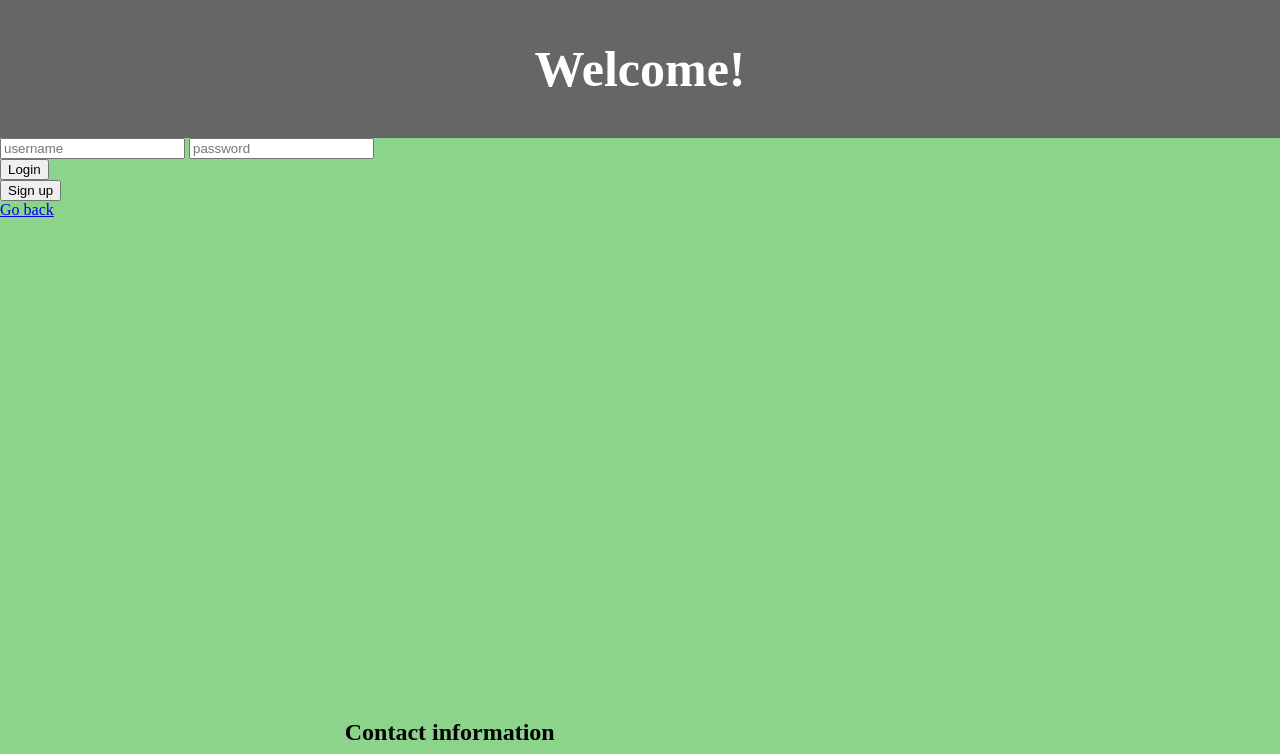
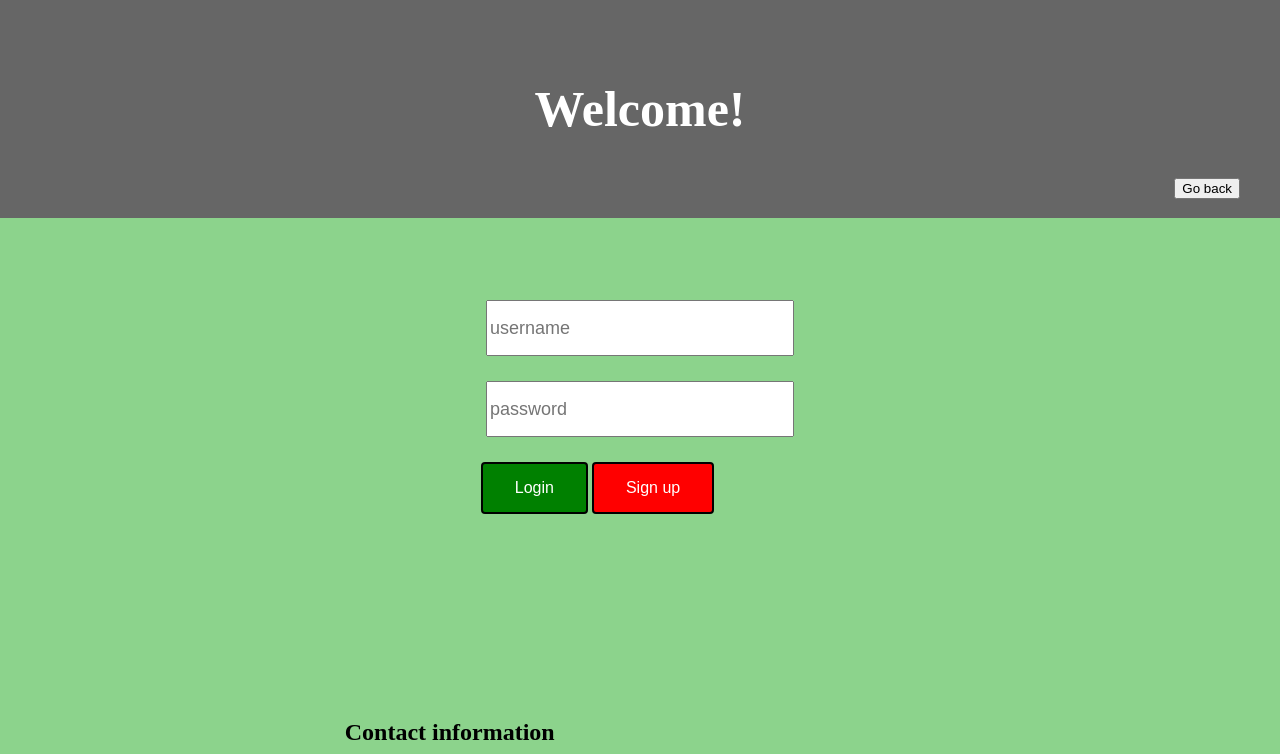
Before and after one commit to vpham04/CityPost, a PHP site: page /login.html in a window 1280 px wide. Shown: the top 754 px of the page. Run offline with PHP 8.4, Linux system fonts and the light colour scheme.

Commit message:
Made login page more inline with other pages

```diff
--- a/src/login.html
+++ b/src/login.html
@@ -1,24 +1,98 @@
 <!DOCTYPE html>
 <html>
+    <style>
+        .credentials {
+            height: 200px;
+            width: 400px;
+            size: 200%;
+            position: fixed;
+            top: 50%;
+            left: 50%;
+            margin-top: -100px;
+            margin-left: -200px;
+            vertical-align: middle;
+        }
 
+        .header {
+            background-color: rgb(102, 102, 102);
+            padding: 40px 40px 40px 40px;
+            margin: 0px;
+        }
+
+        body {
+            background-color: #8cd38c;
+            margin: 0px;
+            padding: 0px;
+        }
+
+        .go-back-button {
+            float: right;
+        }
+
+        .credentials {
+            text-align: center;
+        }
+
+        .credentials-button {
+            border: 2px solid black;
+            border-radius: 4px;
+            color: white;
+            padding: 15px 32px;
+            text-align: center;
+            display: inline-block;
+            font-size: 16px;
+            transition-duration: 0.4s;
+        }
+
+        #credential-button-login {
+            background-color: green;
+            margin-left: -100px;
+        }
+
+        #credential-button-login:hover {
+            background-color: darkgreen;
+            color: white;
+        }
+
+        #credential-button-signup {
+            background-color: red;
+            margin-right: -15px;
+        }
+
+        #credential-button-signup:hover {
+            background-color: darkred;
+        }
+
+        .credentials-text {
+            height: 50px;
+            width: 300px;
+            font-size: 18px;
+            margin-bottom: 25px;
+        }
+
+    </style>
 <head>
     <title>Welcome To CityPost</title>
     <link rel="stylesheet" href="styles.css">
 </head>
 
 <body>
-    <h1>Welcome!</h1>
-    <form action="login.php" method="post">
-        <input type="text" name="username" placeholder="username">
-        <input type="text" name="password" placeholder="password">
+    <div class="header">
+        <h1>Welcome!</h1>
+        <div class="go-back">
+            <button onclick="window.location.href='../src/main.html'" class="go-back-button">Go back</button>
+        </div>
+    </div>
+    <form class="credentials" action="login.php" method="post">
+        <input class="credentials-text" type="text" name="username" placeholder="username">
+        <input class="credentials-text" type="text" name="password" placeholder="password">
         <br />
-        <input type="submit" value="Login">
+        <input class="credentials-button" id="credential-button-login" type="submit" value="Login">
+        <button class="credentials-button" id="credential-button-signup" onclick="window.location.href='../src/makeaccount.html';">
+            Sign up
+        </button>
     </form>
-    <button onclick="window.location.href='../src/makeaccount.html';">
-        Sign up
-    </button>
-    <br />
-    <a href="../src/main.html">Go back</a>
+    <br/>
     <br />
     <div id="contact">
         <h2>Contact information</h1>
--- a/src/styles.css
+++ b/src/styles.css
@@ -23,10 +23,6 @@ body {
   text-align: center;
   bottom: 0px;
   left: 11%;
-}
-
-/* p {
-  /* margin: 60px 30px 30px 60px; */
 }
 
 */ #username {
```
